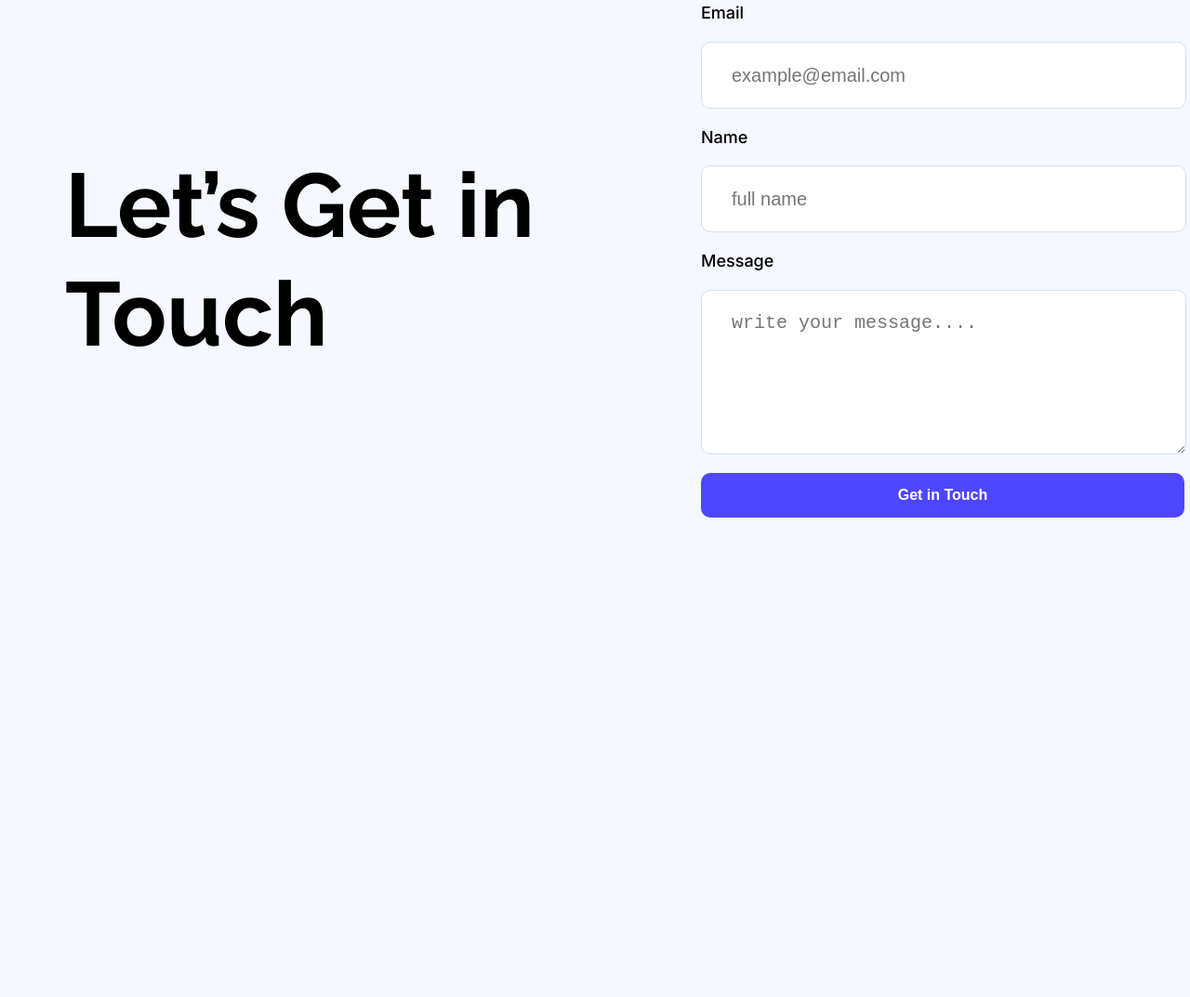
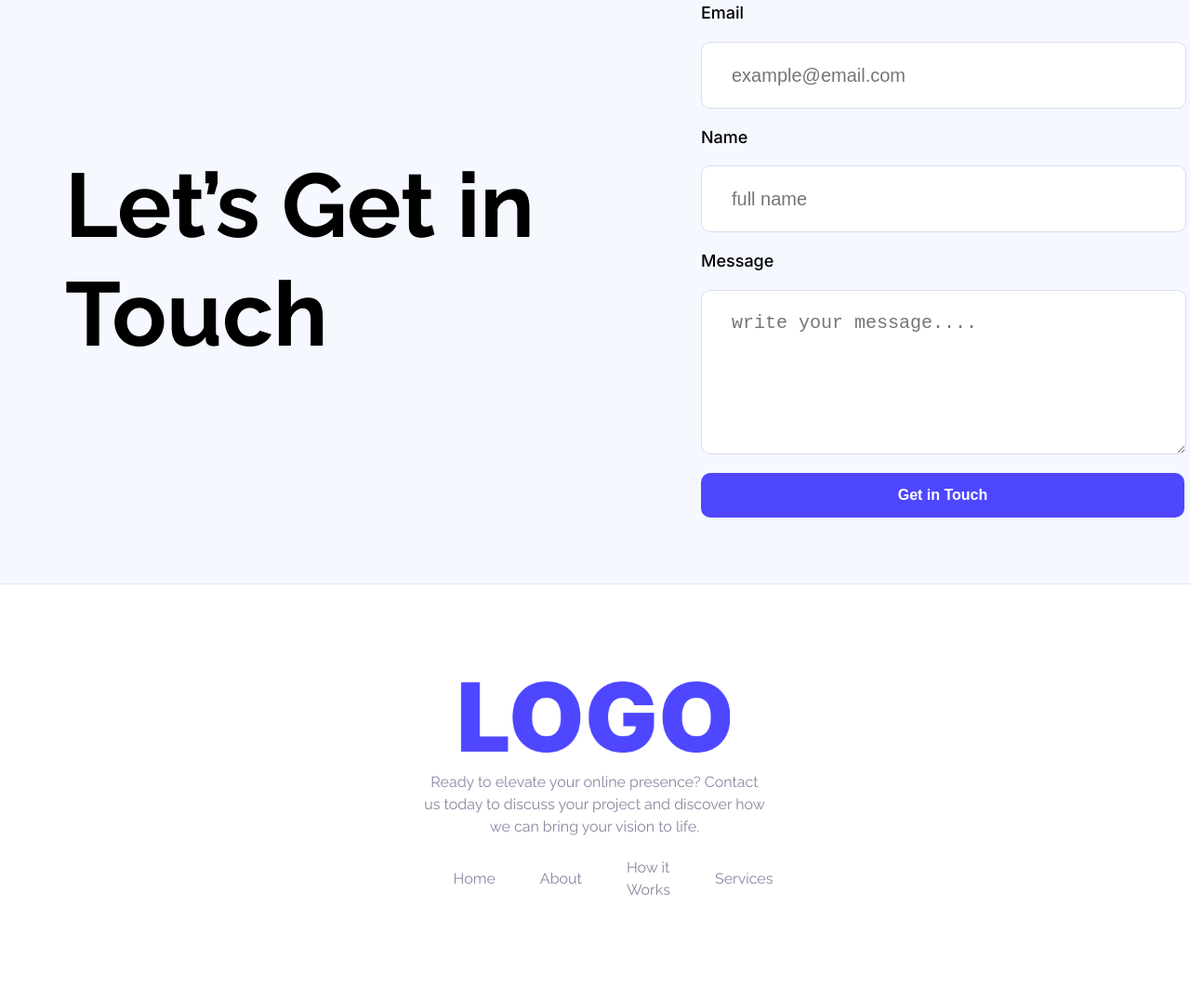
Before and after one commit to moonrimajannat/B12A01-landing-launchpad-assignment, a plain HTML site: page index.html in a window 1280 px wide. Shown: the part 2650-3723 px from the top of the page at 93% size. Before the commit the page ends 3278 px from the top, so only its background shows below. Drawn offline with Linux system fonts and the light colour scheme.

Commit message:
complete the footer section

```diff
--- a/index.html
+++ b/index.html
@@ -119,6 +119,22 @@
         </div>
     </section>
 
+    <!-- Footer Section -->
+     <section>
+        <div class="footer-wrapper">
+            <img class="footer-image" src="./Assets/logo-big.png" alt="footer-logo">
+            <p>Ready to elevate your online presence? Contact us today to discuss your project and discover how we can bring your vision to life.</p>
+            <ul>
+                <li>Home</li>
+                <li>About</li>
+                <li>How it Works</li>
+                <li>Services</li>
+            </ul>
+        </div>
+     </section>
+
+
+
 </body>
 
 </html>
--- a/style.css
+++ b/style.css
@@ -21,7 +21,6 @@ body {
 
 /* navbar style */
 .container {
-    /* padding: 0px 150px 0px 150px; */
     max-width: 1140px;
     margin: auto;
 }
@@ -48,7 +47,7 @@ body {
     border: 0px;
     background: #4E47FF;
     cursor: pointer;
-   transition: background 0.3s ease, transform 0.3s ease;
+    transition: background 0.3s ease, transform 0.3s ease;
 }
 
 .primary-button:hover {
@@ -261,3 +260,46 @@ textarea {
     width: 520px;
     margin-top: 20px;
 }
+
+/* contact section wrapper */
+.footer-wrapper {
+    display: flex;
+    flex-direction: column;
+    padding: 104px 455px 103px 454px;
+    justify-content: center;
+    align-items: center;
+    border-top: 1px solid rgba(0, 0, 0, 0.10);
+    background: #FFF;
+    gap: 20px;
+}
+
+.footer-image {
+    width: 290px;
+}
+
+.footer-wrapper p {
+    color: #8987A1;
+    text-align: center;
+    font-size: 16px;
+    font-style: normal;
+    font-weight: 400;
+    line-height: 150%;
+    margin: 0px;
+}
+
+ul {
+    display: flex;
+    gap: 48px;
+    justify-content: center;
+    align-items: center;
+    margin: 0;
+}
+
+li {
+    list-style: none;
+    color: #8987A1;
+    font-size: 16px;
+    font-style: normal;
+    font-weight: 400;
+    line-height: 150%;
+}
```
Also changed, not shown: Assets/logo-big.png (added).
